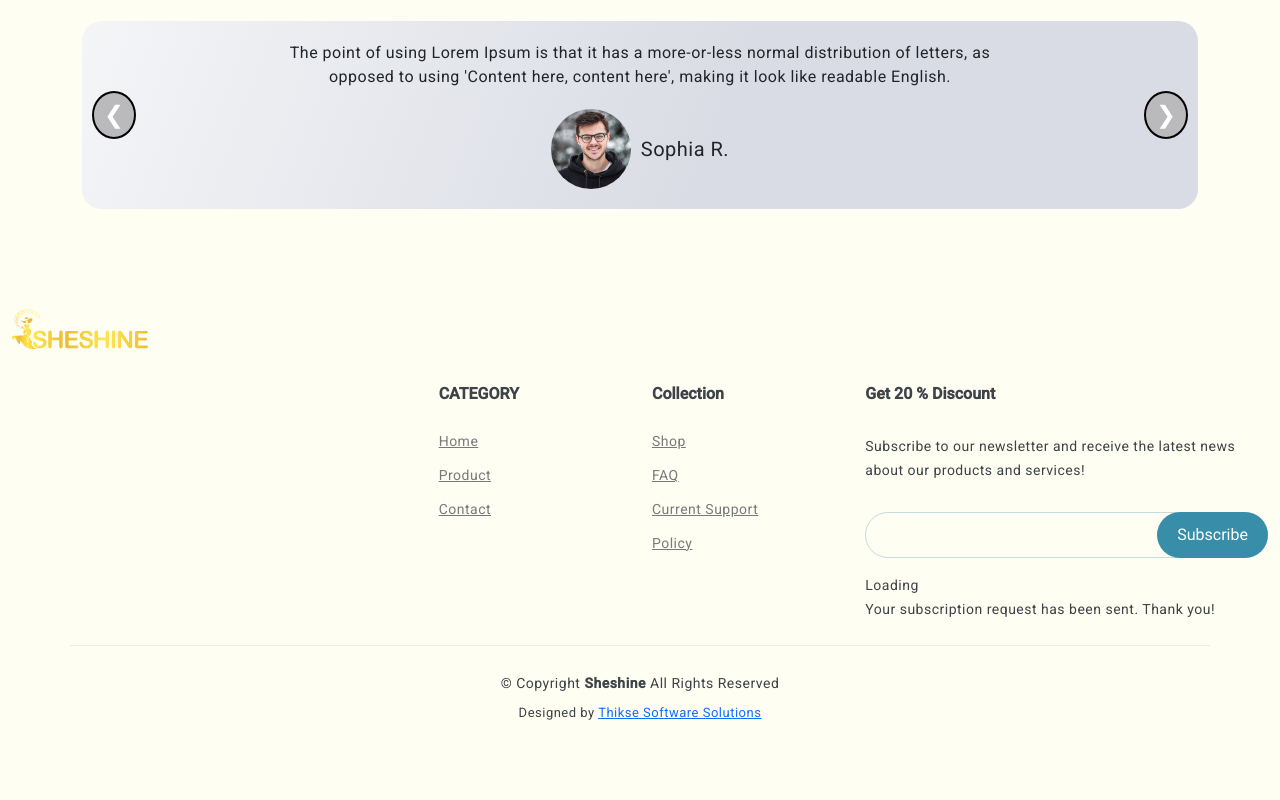
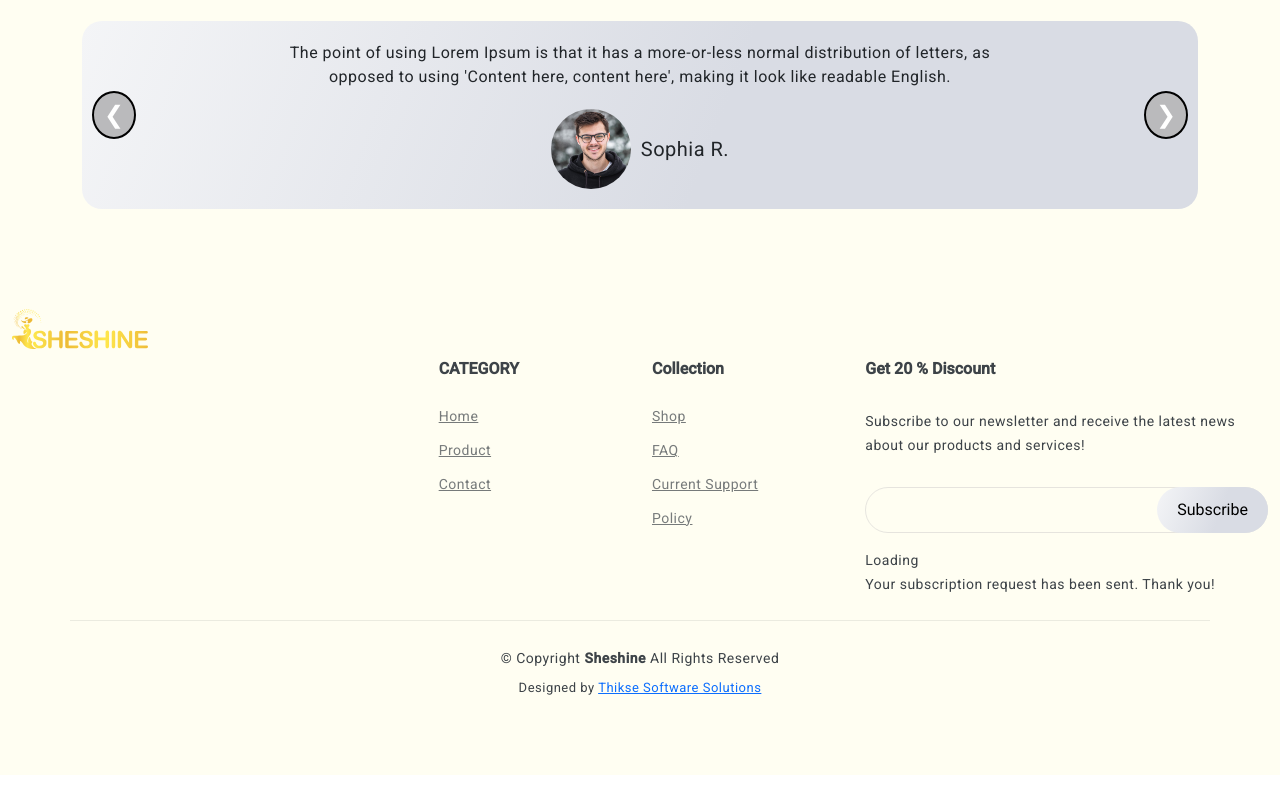
Before and after one commit to Thikse-Software-solution/KPM-E-commerce, an Angular app: page /sheshine/home in a window 1280 px wide. Shown: the part 3406-4206 px from the top of the page. After the commit the page ends 4181 px from the top, so only its background shows below. Built offline with nearby package versions, Linux system fonts and the light colour scheme; a small style sheet from the web is missing.

Commit message:
Footer add

```diff
--- a/src/app/footer/footer.component.scss
+++ b/src/app/footer/footer.component.scss
@@ -13,7 +13,7 @@
 
 .footer .footer-about .logo {
   line-height: 1;
-  margin-bottom: 25px;
+  // margin-bottom: 25px;
   width: 150px;
 }
 
@@ -107,14 +107,14 @@
   padding: 6px 8px;
   position: relative;
   border-radius: 50px;
-  border: 1px solid color-mix(in srgb, #388da8, transparent 70%);
+  border: 1px solid rgb(205, 204, 204,0.5);
   display: flex;
   background-color: var(--surface-color);
   transition: 0.3s;
 }
 
 .footer .footer-newsletter .newsletter-form:focus-within {
-  border-color: #388da8;
+  border-color: linear-gradient(111deg, rgb(244, 245, 247) 0%, rgb(217, 220, 228) 57%);
 }
 
 .footer .footer-newsletter .newsletter-form input[type=email] {
@@ -134,14 +134,16 @@
   font-size: 16px;
   padding: 0 20px;
   margin: -7px -9px -7px 0;
-  background: #388da8;
-  color: #ffffff;
+  background: rgb(244, 245, 247);
+    background: linear-gradient(111deg, rgb(244, 245, 247) 0%, rgb(217, 220, 228) 57%);
+  color: #000;
   transition: 0.3s;
   border-radius: 50px;
 }
 
 .footer .footer-newsletter .newsletter-form input[type=submit]:hover {
-  background: color-mix(in srgb, #388da8, transparent 20%);
+  background: rgb(244, 245, 247);
+    background: linear-gradient(111deg, rgb(244, 245, 247) 0%, rgb(217, 220, 228) 57%);
 }
 
 .footer .copyright {
```
